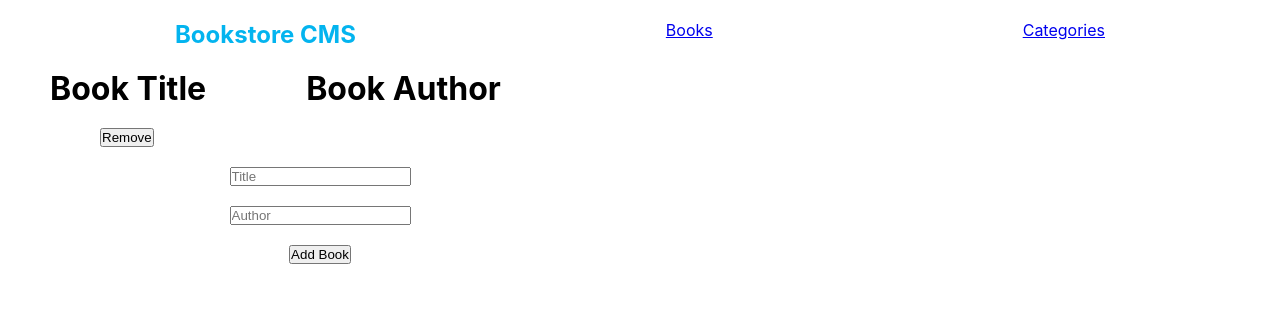
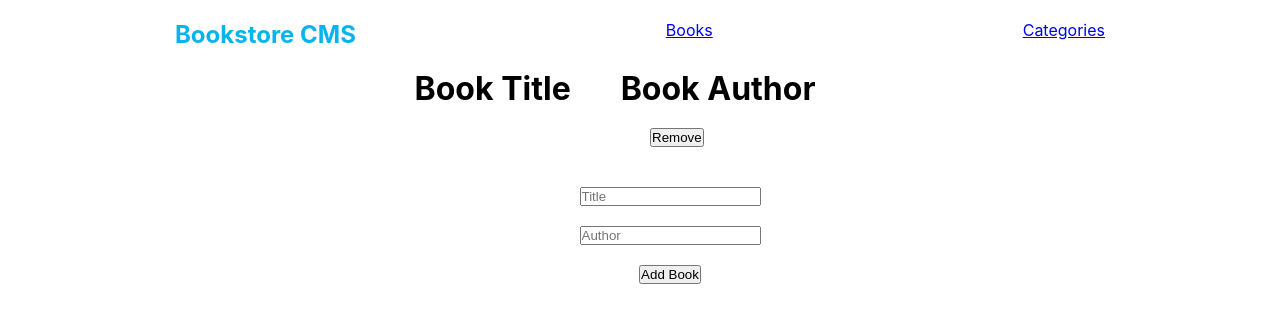
Before and after one commit to HERMON-1995/Book-store-project, a React (Create React App) app: page / in a window 1280 px wide. Shown: the top 322 px of the page. Built offline with nearby package versions, Linux system fonts and the light colour scheme; the HTML template or start-up script is replaced by a standard one.

Commit message:
Update App.css

```diff
--- a/src/App.css
+++ b/src/App.css
@@ -13,14 +13,24 @@ nav {
 
 .book-h1 {
   color: rgb(3, 180, 239);
+  text-align: center;
 }
 
-.book-list h1 span {
-  margin: 50px;
+.book-list h1 {
+  text-align: center;
+}
+
+.title,
+.author {
+  margin-right: 50px;
+}
+
+.diplaying {
+  text-align: center;
 }
 
 .remove-btn {
-  margin: 20px 20px 20px 100px;
+  margin: 20px 20px 20px 650px;
 }
 
 form {
@@ -29,6 +39,7 @@ form {
   align-items: center;
   width: 50%;
   gap: 20px;
+  margin: 20px 20px 20px 350px;
 }
 
 .status-div {
```
